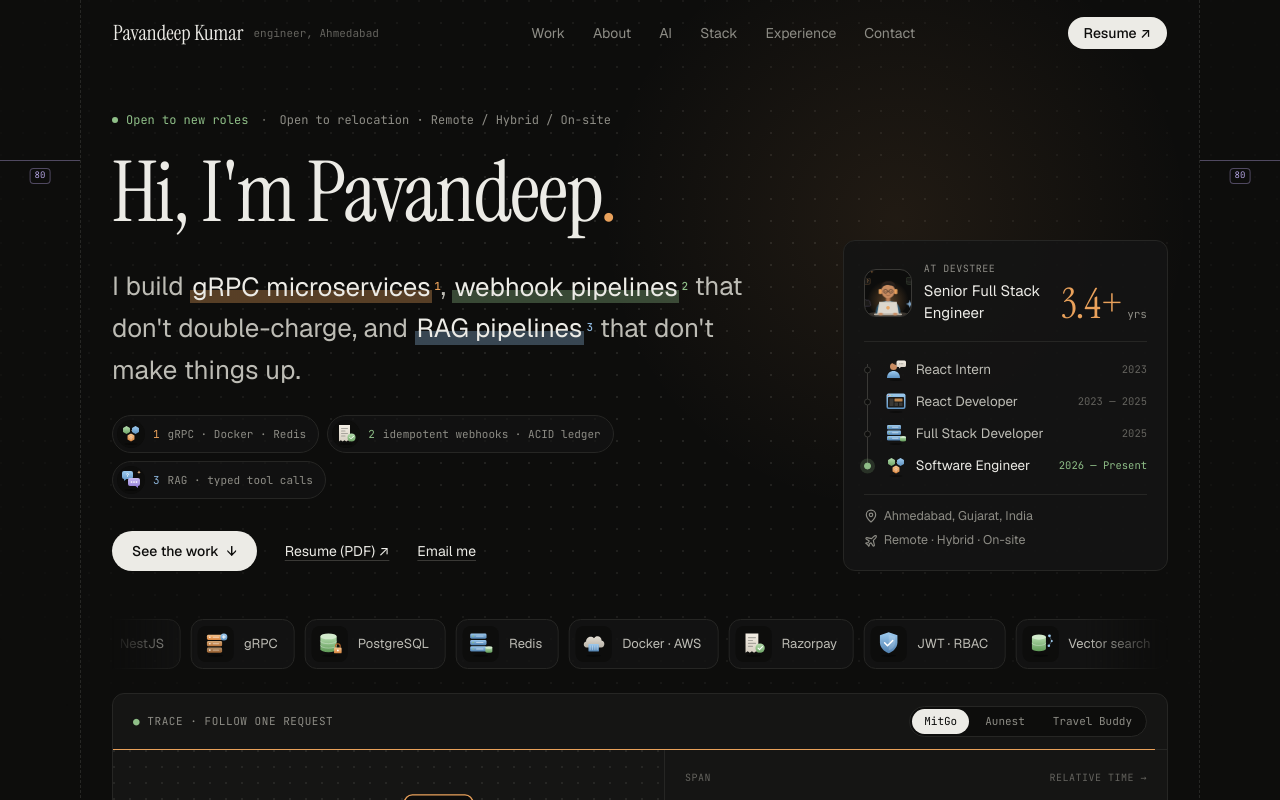
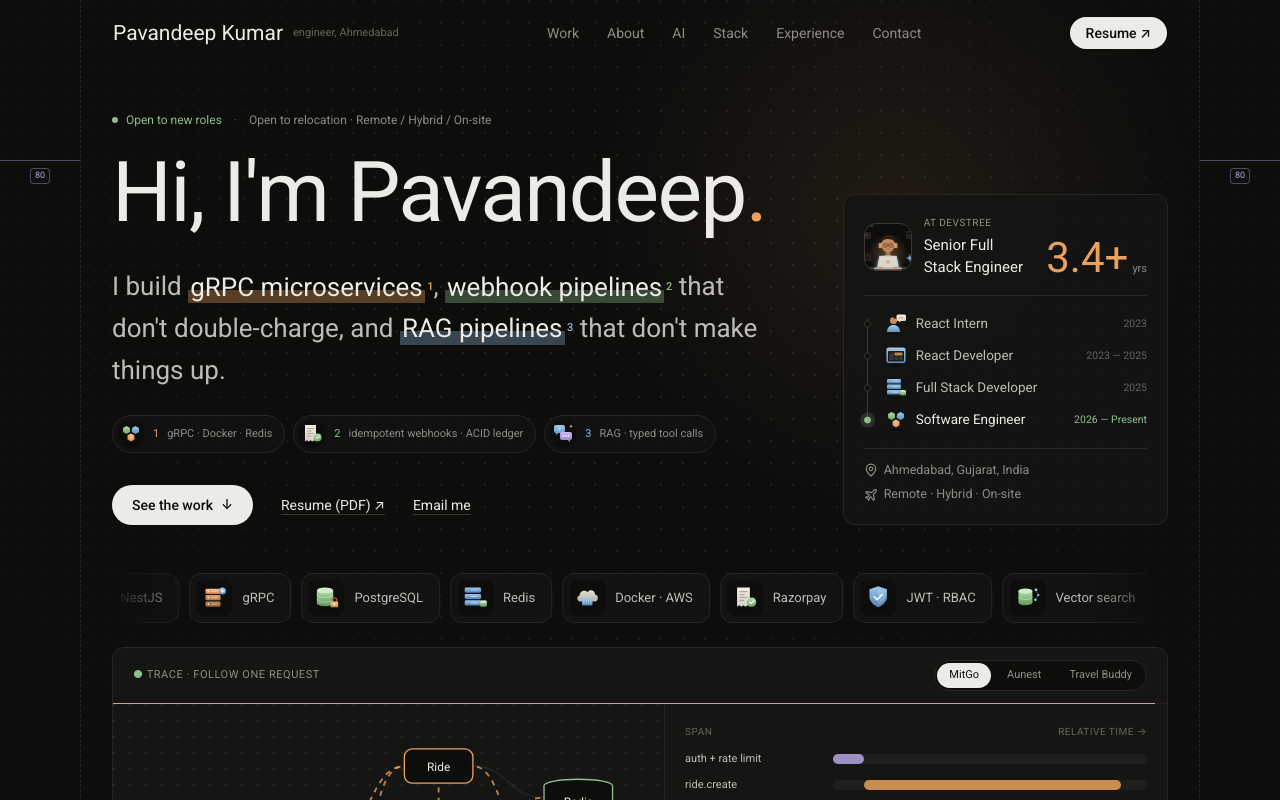
Before and after one commit to pavandeepkumar/pavandeep-portfolio-v5, a React (Vite) app: page / in a window 1280 px wide. Shown: the top 800 px of the page. Built offline with nearby package versions, Linux system fonts and the light colour scheme.

Commit message:
feat:changed the font family

```diff
--- a/index.html
+++ b/index.html
@@ -43,10 +43,10 @@
     <meta name="twitter:title" content="Pavandeep Kumar — Full Stack Engineer" />
     <meta name="twitter:description" content="Building systems that scale beyond the screen. Node.js, NestJS, React, TypeScript, PostgreSQL, AWS, Microservices, and AI." />
 
-    <!-- Fonts: Geist (text), Instrument Serif (display), JetBrains Mono (meta) -->
+    <!-- Font: Roboto (text, display, meta) -->
     <link rel="preconnect" href="https://fonts.googleapis.com" />
     <link rel="preconnect" href="https://fonts.gstatic.com" crossorigin />
-    <link href="https://fonts.googleapis.com/css2?family=Geist:wght@400;500;600&family=Instrument+Serif:ital@0;1&family=JetBrains+Mono:wght@400;500&display=swap" rel="stylesheet" />
+    <link href="https://fonts.googleapis.com/css2?family=Roboto:ital,wght@0,400;0,500;0,600;0,700;1,400;1,500&display=swap" rel="stylesheet" />
 
     <!-- Structured Data (JSON-LD) -->
     <script type="application/ld+json">
--- a/src/components/ai/AiIcons.tsx
+++ b/src/components/ai/AiIcons.tsx
@@ -48,7 +48,7 @@ export const PromptIcon: React.FC<IconProps> = ({ className }) => (
       <Grad id="prm-b" from="#f6c48d" to="#d9853f" />
     </defs>
     <rect x="8" y="5" width="26" height="33" rx="3" fill="url(#prm-a)" />
-    <text x="12" y="14" fontSize="6" fontFamily="JetBrains Mono, monospace" fill="#b86a2c">
+    <text x="12" y="14" fontSize="6" fontFamily="Roboto, sans-serif" fill="#b86a2c">
       sys:
     </text>
     {[18, 23, 28].map((y, i) => (
@@ -104,7 +104,7 @@ export const ToolIcon: React.FC<IconProps> = ({ className }) => (
       <Grad id="tol-b" from="#b5dcae" to="#5f9a57" />
     </defs>
     <rect x="5" y="7" width="32" height="28" rx="5" fill="url(#tol-a)" />
-    <text x="21" y="27" textAnchor="middle" fontSize="15" fontWeight="700" fontFamily="JetBrains Mono, monospace" fill="#fff">
+    <text x="21" y="27" textAnchor="middle" fontSize="15" fontWeight="700" fontFamily="Roboto, sans-serif" fill="#fff">
       {'{}'}
     </text>
     <circle cx="37" cy="33" r="7" fill="url(#tol-b)" />
--- a/src/components/contact/ContactIcons.tsx
+++ b/src/components/contact/ContactIcons.tsx
@@ -88,7 +88,7 @@ export const ServicesIcon: React.FC<IconProps> = ({ className }) => {
       <polygon points={hex(15, 16, 8)} fill="url(#svc-a)" />
       <polygon points={hex(33, 16, 8)} fill="url(#svc-b)" />
       <polygon points={hex(24, 31, 8)} fill="url(#svc-c)" />
-      <text x="24" y="33.5" textAnchor="middle" fontSize="6.5" fontFamily="JetBrains Mono, monospace" fill="#fff">
+      <text x="24" y="33.5" textAnchor="middle" fontSize="6.5" fontFamily="Roboto, sans-serif" fill="#fff">
         {'{}'}
       </text>
     </Frame>
@@ -119,7 +119,7 @@ export const AiChatIcon: React.FC<IconProps> = ({ className }) => (
       <Grad id="ai-b" from="#c9bcf0" to="#8e79d4" />
     </defs>
     <path d="M6 10 a4 4 0 0 1 4 -4 h14 a4 4 0 0 1 4 4 v8 a4 4 0 0 1 -4 4 h-9 l-5 4 v-4 a4 4 0 0 1 -4 -4 z" fill="url(#ai-a)" />
-    <text x="17" y="18" textAnchor="middle" fontSize="10" fontWeight="700" fontFamily="Geist, sans-serif" fill="#fff">
+    <text x="17" y="18" textAnchor="middle" fontSize="10" fontWeight="700" fontFamily="Roboto, sans-serif" fill="#fff">
       ?
     </text>
     <path d="M18 24 a4 4 0 0 1 4 -4 h16 a4 4 0 0 1 4 4 v8 a4 4 0 0 1 -4 4 v4 l-5 -4 h-11 a4 4 0 0 1 -4 -4 z" fill="url(#ai-b)" />
--- a/src/components/philosophy/PhilosophyIcons.tsx
+++ b/src/components/philosophy/PhilosophyIcons.tsx
@@ -23,7 +23,7 @@ export const ProblemIcon: React.FC<IconProps> = ({ className }) => (
     <circle cx="28" cy="28" r="9" fill="url(#prb-b)" />
     <circle cx="28" cy="28" r="6" fill="#dcecf8" />
     <path d="M25 26 a4 4 0 0 1 4 -2.5" fill="none" stroke="#fff" strokeWidth="1.5" strokeLinecap="round" />
-    <text x="28" y="31" textAnchor="middle" fontSize="8" fontWeight="700" fontFamily="Geist, sans-serif" fill="#3b6f8f">
+    <text x="28" y="31" textAnchor="middle" fontSize="8" fontWeight="700" fontFamily="Roboto, sans-serif" fill="#3b6f8f">
       ?
     </text>
   </Frame>
--- a/src/components/tech/DevIllustration.tsx
+++ b/src/components/tech/DevIllustration.tsx
@@ -79,7 +79,7 @@ export const DevIllustration: React.FC<{ accent: string }> = ({ accent }) => {
     {/* Floating glyphs */}
     <g className="dev-float" style={{ '--d': '0s' } as React.CSSProperties}>
       <rect x="18" y="52" width="34" height="26" rx="7" fill="#1b1a18" stroke="#e9a15b" strokeOpacity="0.6" />
-      <text x="35" y="70" textAnchor="middle" fontFamily="JetBrains Mono, monospace" fontSize="13" fill="#e9a15b">
+      <text x="35" y="70" textAnchor="middle" fontFamily="Roboto, sans-serif" fontSize="13" fill="#e9a15b">
         {'{ }'}
       </text>
     </g>
--- a/src/index.css
+++ b/src/index.css
@@ -1,9 +1,9 @@
 @import "tailwindcss";
 
 @theme {
-  --font-sans: 'Geist', system-ui, -apple-system, BlinkMacSystemFont, 'Segoe UI', Roboto, sans-serif;
-  --font-serif: 'Instrument Serif', 'Iowan Old Style', Georgia, serif;
-  --font-mono: 'JetBrains Mono', ui-monospace, SFMono-Regular, Menlo, Consolas, monospace;
+  --font-sans: 'Roboto', system-ui, -apple-system, BlinkMacSystemFont, 'Segoe UI', sans-serif;
+  --font-serif: var(--font-sans);
+  --font-mono: var(--font-sans);
 
   /* Warm neutral dark palette with a single accent. */
   --color-bg: #0d0d0c;
@@ -33,7 +33,6 @@
     background: var(--color-bg);
     color: var(--color-body);
     font-family: var(--font-sans);
-    font-feature-settings: "ss01" 1, "cv11" 1;
     text-rendering: optimizeLegibility;
   }
 
```
